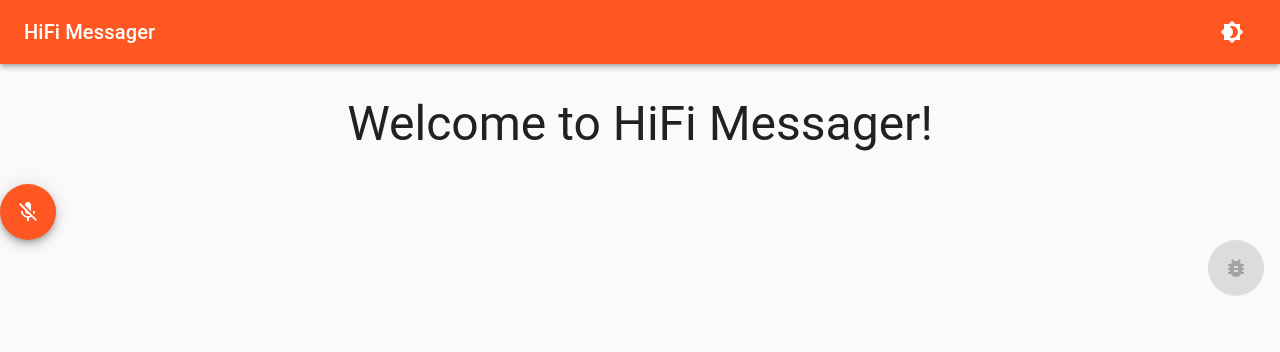
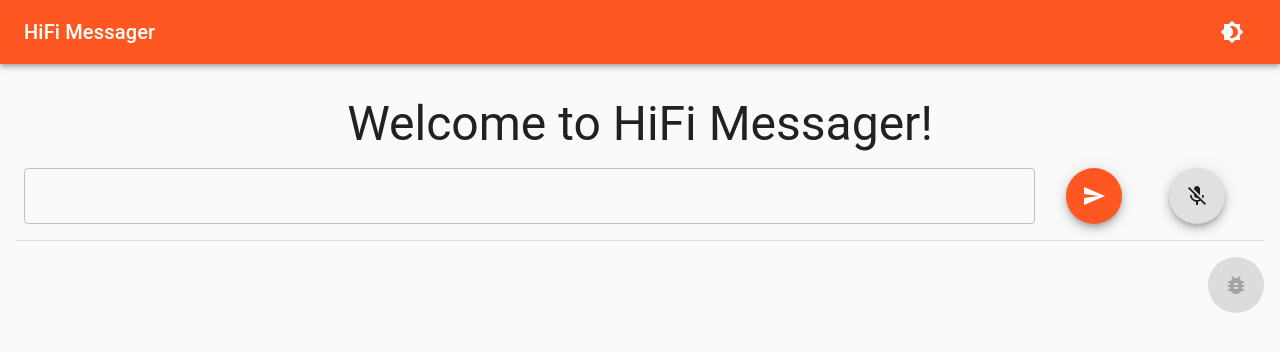
Before and after one commit to andrewdimmer/hi-fi-messager, a React (Create React App) app in the folder website/: page / in a window 1280 px wide. Shown: the top 352 px of the page. Built offline with nearby package versions, Linux system fonts and the light colour scheme.

Commit message:
feat(website): Add Message Send Bar UI

```diff
--- a/website/src/Components/App.tsx
+++ b/website/src/Components/App.tsx
@@ -1,9 +1,9 @@
-import { Container, Typography } from "@material-ui/core";
+import { Container, Divider, Typography } from "@material-ui/core";
 import React, { Fragment } from "react";
 import { styles } from "../Styles";
 import AudioSpectrogram from "./Content/AudioSpectrogram";
+import MessagerSendBar from "./Content/MessagerSendBar";
 import NavBar from "./Layouts/NavBar";
-import ToggleAudioButton from "./Content/ToggleAudioButton";
 import { startMic, stopMic } from "./Scripts/microphoneScripts";
 
 declare interface AppProps {
@@ -32,12 +32,13 @@ const App: React.FunctionComponent<AppProps> = ({ theme, toggleTheme }) => {
         <Container className={classes.pageTitle}>
           <Typography variant="h3">Welcome to HiFi Messager!</Typography>
         </Container>
+        <MessagerSendBar
+          micOn={micOn}
+          toggleMic={toggleMic}
+          classes={classes}
+        />
       </Container>
-      <ToggleAudioButton
-        micOn={micOn}
-        toggleMic={toggleMic}
-        classes={classes}
-      />
+      <Divider className={classes.margined} />
       <AudioSpectrogram micOn={micOn} classes={classes} />
     </Fragment>
   );
--- /dev/null
+++ b/website/src/Components/Content/MessagerSendBar.tsx
@@ -0,0 +1,58 @@
+import { Fab, Grid, TextField } from "@material-ui/core";
+import SendIcon from "@material-ui/icons/Send";
+import React from "react";
+import ToggleAudioButton from "./ToggleAudioButton";
+
+declare interface MessagerSendBarProps {
+  micOn: boolean;
+  toggleMic: () => void;
+  classes: any;
+}
+
+const MessagerSendBar: React.FunctionComponent<MessagerSendBarProps> = ({
+  micOn,
+  toggleMic,
+  classes,
+}) => {
+  const [newMessage, setNewMessage] = React.useState<String>("");
+
+  const handleNewMessageChange = (
+    event: React.ChangeEvent<HTMLInputElement>
+  ) => {
+    setNewMessage(event.target.value);
+  };
+
+  const sendNewMessage = () => {};
+
+  return (
+    <Grid
+      container
+      spacing={2}
+      alignItems="center"
+      className={classes.fullWidth}
+    >
+      <Grid item xs={12} sm={8} md={10}>
+        <TextField
+          fullWidth
+          value={newMessage}
+          onChange={handleNewMessageChange}
+          variant="outlined"
+        />
+      </Grid>
+      <Grid item xs={6} sm={2} md={1} className={classes.centerText}>
+        <Fab color="primary" onClick={sendNewMessage}>
+          <SendIcon />
+        </Fab>
+      </Grid>
+      <Grid item xs={6} sm={2} md={1} className={classes.centerText}>
+        <ToggleAudioButton
+          micOn={micOn}
+          toggleMic={toggleMic}
+          classes={classes}
+        />
+      </Grid>
+    </Grid>
+  );
+};
+
+export default MessagerSendBar;
--- a/website/src/Components/Content/ToggleAudioButton.tsx
+++ b/website/src/Components/Content/ToggleAudioButton.tsx
@@ -20,7 +20,7 @@ const ToggleAudioButton: React.FunctionComponent<ToggleAudioButtonProps> = ({
       placement="top"
       PopperProps={{ disablePortal: true }}
     >
-      <Fab color="primary" onClick={toggleMic}>
+      <Fab color={micOn ? "primary" : "inherit"} onClick={toggleMic}>
         {micOn ? <Mic /> : <MicOff />}
       </Fab>
     </Tooltip>
```
